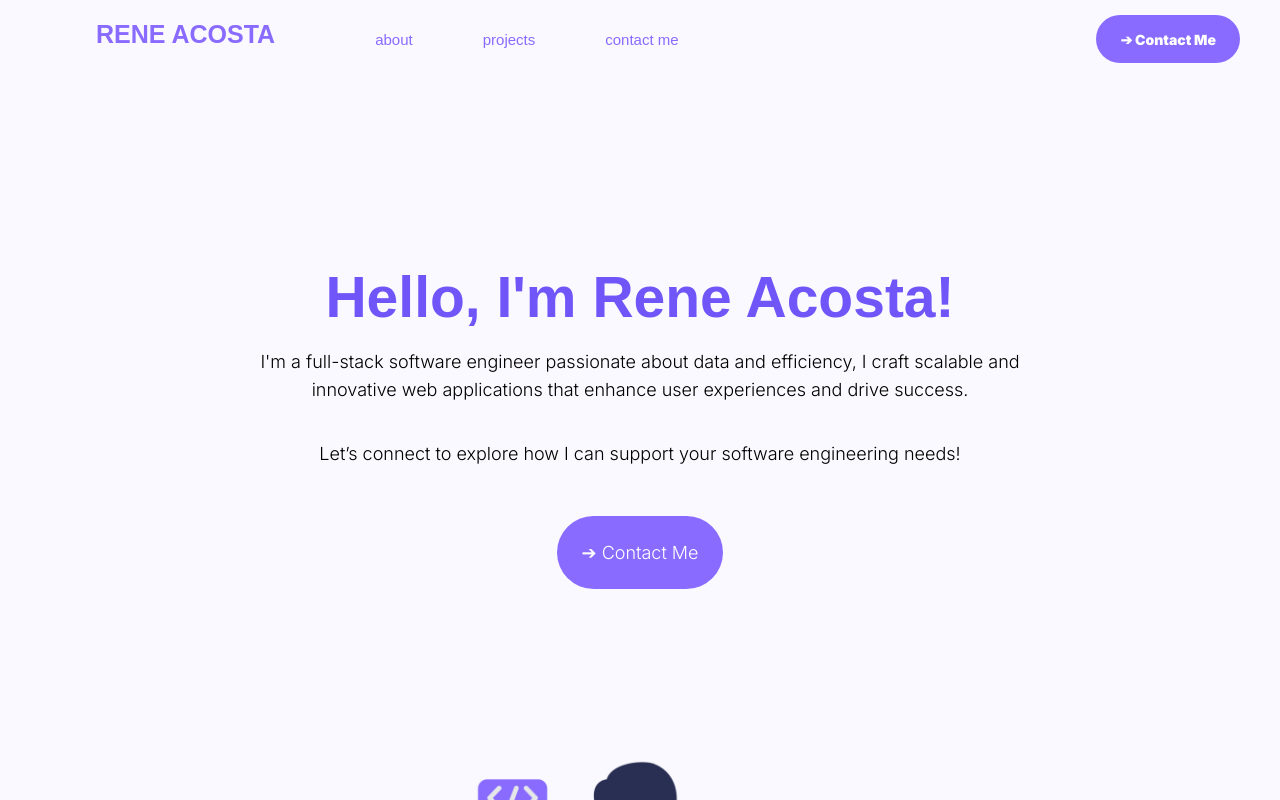
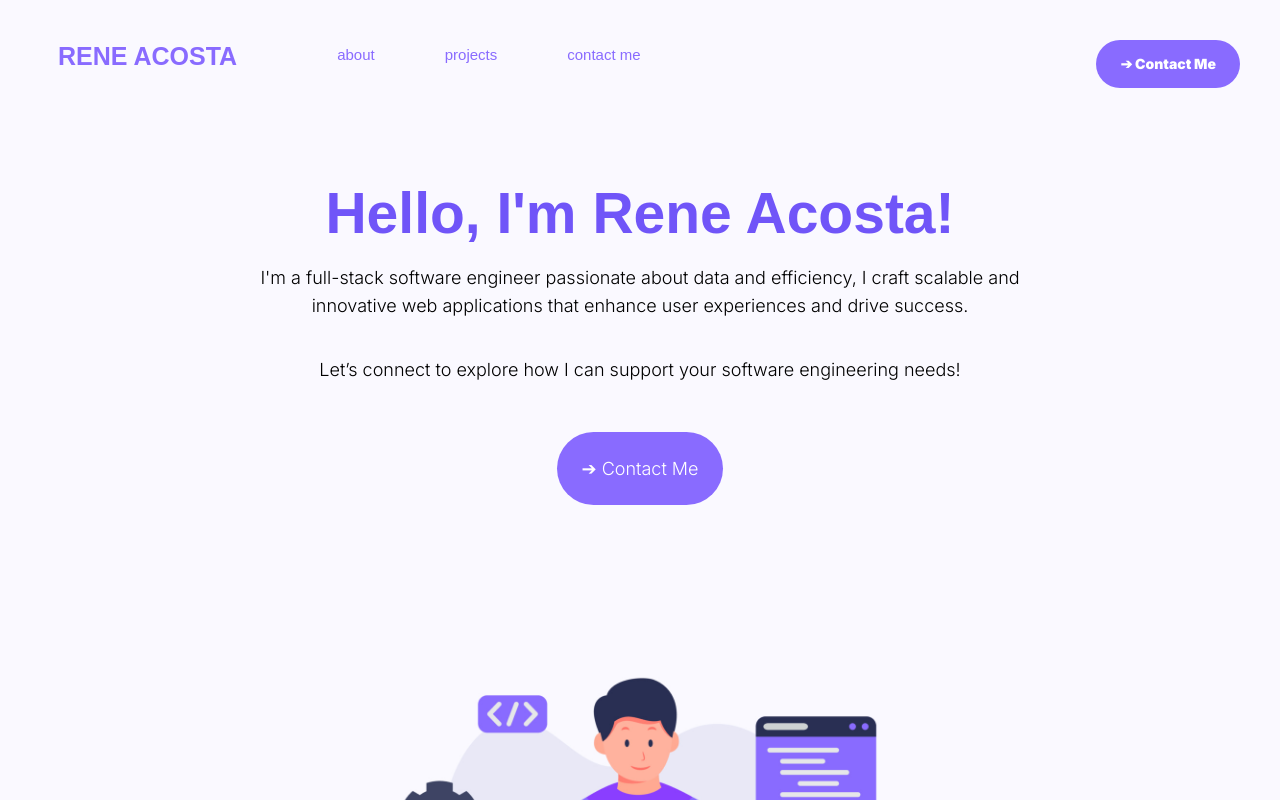
Before and after one commit to racosta323/rene-acosta-portfolio, a React (Create React App) app: page / in a window 1280 px wide. Shown: the top 800 px of the page. Built offline with nearby package versions, Linux system fonts and the light colour scheme; a web font is replaced by a local one.

Commit message:
refactors code in CSS file to make more respnonsive

```diff
--- a/src/App.css
+++ b/src/App.css
@@ -1,16 +1,15 @@
+
 .reneimg {
   border-radius: 50%;
-  /* height: 350px; */
-  /* height: fit-content; */
-  height: 570px;
-  width: 530px;
+  width: 100%;
+  height: auto;
+  max-width: 530px;
 
 }
 
 #rene-container{
-  margin-left: 0px;
   width: 100%;
-  margin: 0px 0px 80px 0px;
+  margin: 0px 0px 80px;
 }
 
 #root {
@@ -29,7 +28,7 @@ ul {
 
 li {
   font-size: 15px;
-  /* float: left; */
+
 }
 
 li a {
@@ -44,46 +43,63 @@ li a:hover {
   font-weight: 900;
 }
 
-#nav-container-solid {
+#nav-container-solid, #nav-container{
   display: flex;
+  flex-wrap: wrap;
   justify-content: space-between;
   padding: 15px 0px 20px 0px;
+  /* overflow: hidden; */
+  width: 100%;
+  align-items: center;
+}
+
+#nav-container-solid {
   background-color: #896bff;
-  overflow: hidden;
-  /* background-color: transparent; */
 }
 
 #nav-container {
-  display: flex;
-  justify-content: space-between;
-  padding: 15px 0px 20px 0px;
   background-color: #faf9ff;
-  overflow: hidden;
-  /* background-color: transparent; */
 }
 
-#nav-container-solid h1{
+/* #nav-container h1, #nav-container-solid h1{
+  padding: 0px 0px 0px 0px;
+  margin: 5px 0px 0px 48px;
+  color: #896bff;
+  font-size: 25px;
+  text-decoration: none;
+} */
+
+/* #nav-container-solid h1{
   padding: 0px 0px 0px 0px;
   margin: 5px 0px 0px 48px;
   color: white;
   font-size: 25px;
 }
 
-#nav-container-solid li a {
+#nav-container h1{
+  padding: 0px 0px 0px 0px;
+  margin: 5px 0px 0px 48px;
+  color: #896bff;
+  font-size: 25px;
+  text-decoration: none;
+} */
+
+#nav-container-solid li a, #nav-container-solid h1 a {
+  display:block;
+  color: white;
+  text-align: center;
+  /* padding: 0px 10px 0px 60px; */
+  text-decoration: none;
+  align-items: center;
+}
+
+/* #nav-container-solid h1 a {
   display:block;
   color: white;
   text-align: center;
   padding: 0px 10px 0px 60px;
   text-decoration: none;
-}
-
-#nav-container-solid h1 a {
-  display:block;
-  color: white;
-  text-align: center;
-  padding: 0px 10px 0px 60px;
-  text-decoration: none;
-}
+} */
 
 #nav-container-solid button p a {
   color: #896bff;
@@ -95,7 +111,7 @@ li a:hover {
 }
 
 
-#nav-container h1 a {
+#nav-container h1 a, #nav-container-solid h1 a  {
   padding: 0px 0px 0px 0px;
   margin: 5px 0px 0px 48px;
   color: #896bff;
@@ -103,22 +119,15 @@ li a:hover {
   text-decoration: none;
 }
 
-#nav-container h1{
-  padding: 0px 0px 0px 0px;
-  margin: 5px 0px 0px 48px;
+#nav-container h1 a  {
   color: #896bff;
-  font-size: 25px;
-  text-decoration: none;
 }
 
-#nav-btn {
-  display: flex;
-  max-height: 30px;
-  justify-content: center;
-  padding-right: 40px;
+#nav-container-solid h1 a {
+  color: white;
 }
 
-#nav-btn-solid {
+#nav-btn, #nav-btn-solid {
   display: flex;
   max-height: 30px;
   justify-content: center;
@@ -133,22 +142,23 @@ li a:hover {
 
 }
 
-#nav-btn button {
+button {
   background-color: #faf9ff;
   font-size: 16px;
   border-radius: 100px;
   border: none;
   transition-duration: .4s;
-  padding: 8px 24px 8px 24px;
+  /* padding: 8px 24px 8px 24px; */
   font-size: 20px;
   color: #896bff;
   font-weight: 600;
   font-style: normal;
   text-decoration: none;
   text-align: center;
-  min-height: 48px;
-  min-width: 48px;
+  /* min-height: 48px;
+  min-width: 48px; */
   cursor: pointer;
+  height: auto%;
 }
 
 button:hover {
@@ -156,8 +166,14 @@ button:hover {
   color: white;
 }
 
-#nav-right{
+#nav-btn button {
+  background-color: #faf9ff;
+}
+
+#nav-left{
   display: flex;
+  margin-left: 10px;
+  align-items: center;
 }
 
 .sticky{
@@ -166,7 +182,8 @@ button:hover {
   width: 100%;
 }
 
-/* .fade-in-section {
+
+.fade-in-section {
   opacity: 0;
   transform: translateY(20vh);
   visibility: hidden;
@@ -180,7 +197,7 @@ button:hover {
   transform: none;
   visibility: visible;
   margin-top: 10px;
-} */
+}
 
 section {
     background-color: #faf9ff;
@@ -212,7 +229,7 @@ section.about > div {
   margin-right:auto;
   margin-left:auto;
   display: flex;
-  /* padding: 0px 0px 0px 50px; */
+
 }
 
 section.home {
--- a/src/NavBar.js
+++ b/src/NavBar.js
@@ -12,9 +12,9 @@ function NavBar() {
     },[])
 
     return(
-        <header className={`${scroll ? 'sticky' : ""}`}>
+        <header className='sticky'>
             <div id={`${scroll ? 'nav-container-solid' : 'nav-container'}`}>
-                <div id='nav-right'>
+                <div id='nav-left'>
                     <h1><a href="#home">RENE ACOSTA</a></h1>
                     <ul>
                         <li><a href="#about">about</a></li>
--- a/src/index.css
+++ b/src/index.css
@@ -2,7 +2,6 @@ body {
   font-family: "Raleway", sans-serif;
   font-optical-sizing: auto;
   font-style: normal;
-  height: 100%;
   margin: 0;
 }
 
--- a/src/projectsData.js
+++ b/src/projectsData.js
@@ -4,7 +4,7 @@ export const projectsData = [
         name: "Personal Portfolio",
         tagline: 'A dynamic showcase of my technical expertise and creativity, featuring innovative and engaging features.',
         summary: 'Developed a groundbreaking app that translates dog barks into human speech, revolutionizing pet communication. Achieved 1 million downloads in the first month and received accolades from major tech blogs.',
-        image: '/showmate_homepage.png',
+        image: '/Portfolio.png',
         tech: 'JavaScript, Python, React',
         features: [
             'Images dynamically adjust to fit any screen size, ensuring optimal viewing across devices.',
```
Also changed, not shown: public/Portfolio.png (added).
